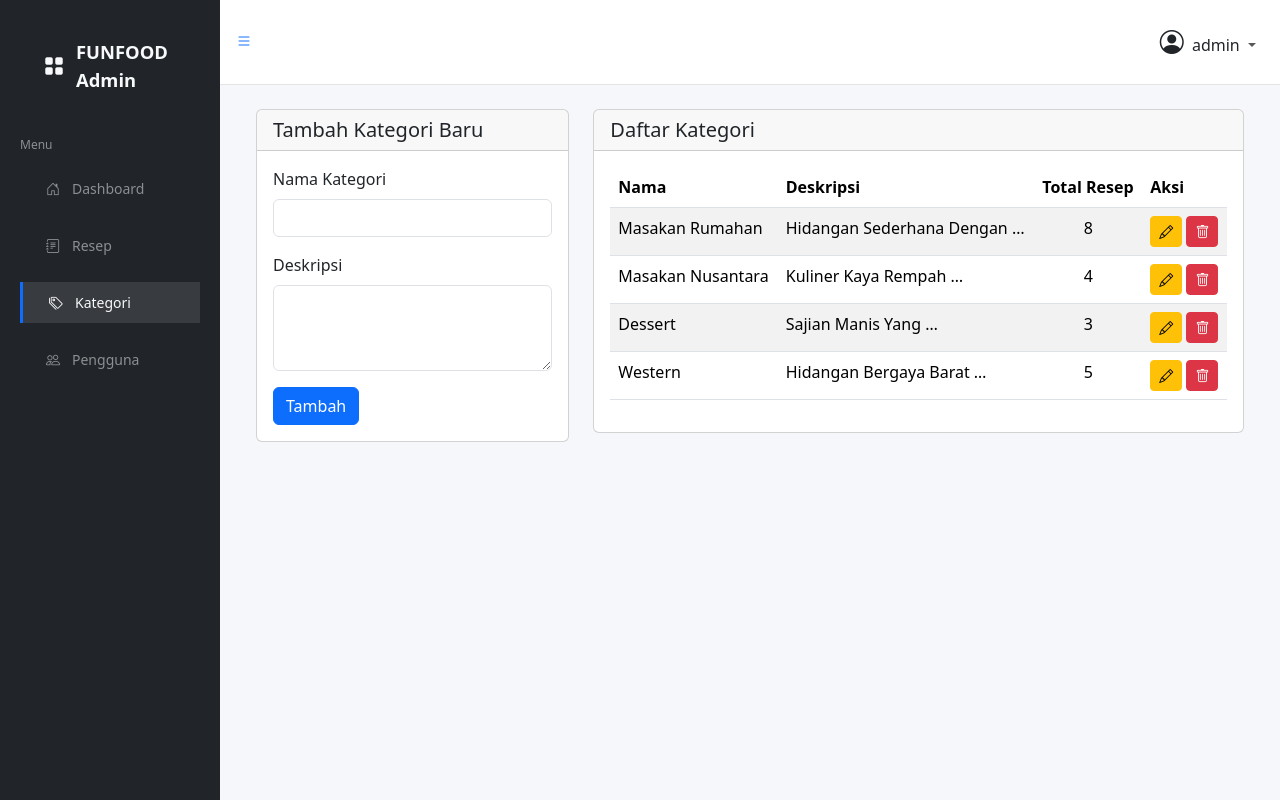
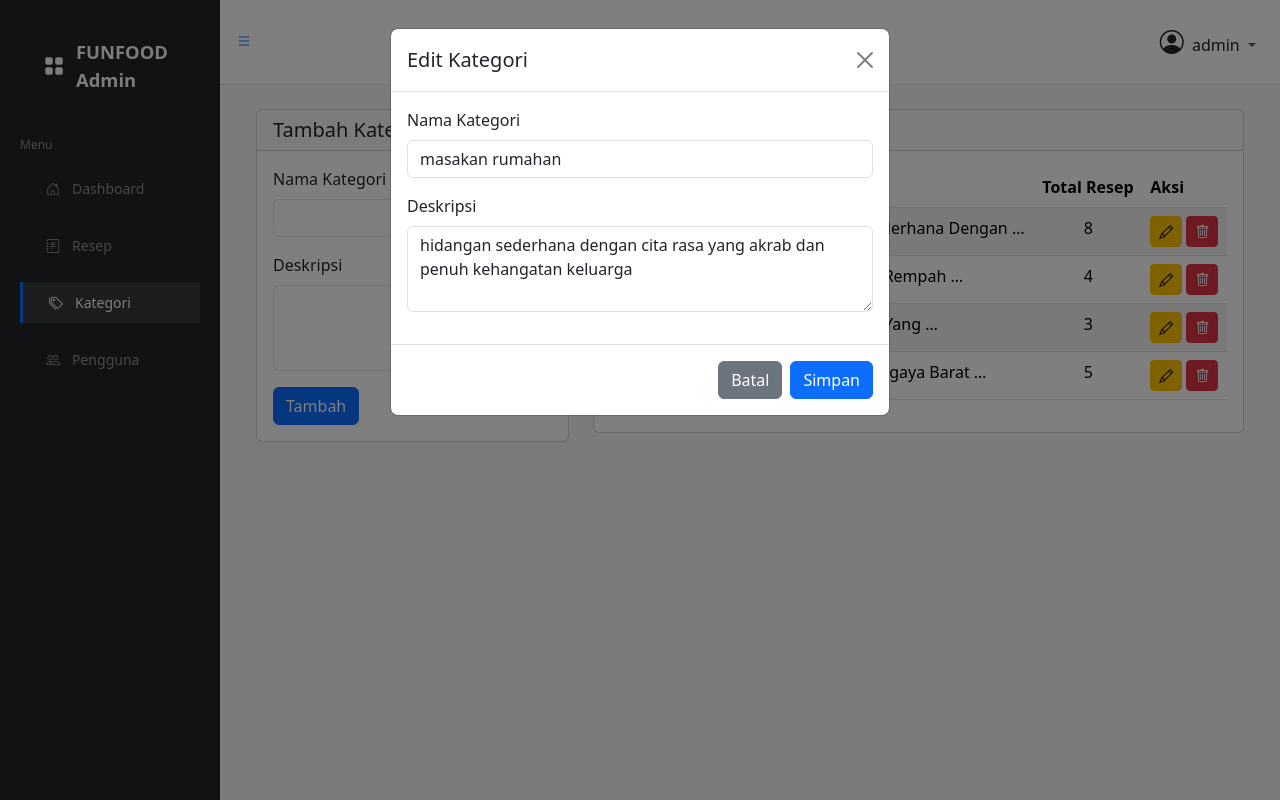
Before and after one commit to faniadwiw/funfood, a Django app: page /a/categories/ in a window 1280 px wide, after a click that opens the changed part. Run offline with Django 5.2, Linux system fonts and the light colour scheme; a user stored in the database is signed in; data comes from the database, SQL or seed files in the repository; both versions use the stored data as it was after the commit.

Commit message:
Add category management features; implement edit and delete functionality with modals

```diff
--- a/funfood_app/urls.py
+++ b/funfood_app/urls.py
@@ -38,6 +38,8 @@ urlpatterns = [
     path('a/recipe/<int:pk>/approve/', views.admin_approve_recipe, name='admin_approve_recipe'),
     path('a/categories/', views.admin_categories, name='admin_categories'),
     path('a/users/', views.admin_users, name='admin_users'),
+    path('a/categories/<int:pk>/edit/', views.admin_edit_category, name='admin_edit_category'),
+    path('a/categories/<int:pk>/delete/', views.admin_delete_category, name='admin_delete_category'),
     path('a/users/add/', views.admin_add_user, name='admin_add_user'),
     path('a/users/edit/<int:pk>/', views.admin_edit_user, name='admin_edit_user'),
     path('a/users/delete/<int:pk>/', views.admin_delete_user, name='admin_delete_user'),
--- a/funfood_app/views.py
+++ b/funfood_app/views.py
@@ -16,6 +16,15 @@ from .forms import CustomAuthenticationForm, CustomUserCreationForm, CustomUserC
 #------------------------------| PUBLIC |------------------------------
 class HomeView(TemplateView):
     template_name = 'public/home.html'
+
+    def get(self, request, *args, **kwargs):
+        if request.user.is_authenticated:
+            if request.user.is_superuser:
+                return redirect('admin_dashboard')
+            elif request.user.is_staff:
+                return redirect('staff_dashboard')
+
+        return super().get(request, *args, **kwargs)
 
     def get_context_data(self, **kwargs):
         context = super().get_context_data(**kwargs)
@@ -459,6 +468,52 @@ def admin_categories(request):
     return render(request, 'admin/categories.html', {'categories': categories})
 
 @login_required
+def admin_edit_category(request, pk):
+    if not request.user.is_superuser:
+        raise PermissionDenied
+
+    category = get_object_or_404(Category, pk=pk)
+
+    if request.method == 'POST':
+        name = request.POST.get('name')
+        description = request.POST.get('description')
+
+        if Category.objects.exclude(pk=pk).filter(name=name).exists():
+            messages.error(request, f'Kategori dengan nama "{name}" sudah ada.')
+        elif name:
+            try:
+                category.name = name
+                category.description = description
+                category.save()
+                messages.success(request, 'Kategori berhasil diperbarui.')
+                return redirect('admin_categories')
+            except Exception as e:
+                messages.error(request, f'Gagal memperbarui kategori: {str(e)}')
+
+        return redirect('admin_categories')
+
+    return redirect('admin_categories')
+
+@login_required
+def admin_delete_category(request, pk):
+    if not request.user.is_superuser:
+        raise PermissionDenied
+
+    category = get_object_or_404(Category, pk=pk)
+
+    if request.method == 'POST':
+        try:
+            if category.recipes.exists():
+                messages.error(request, f'Kategori "{category.name}" tidak dapat dihapus karena masih memiliki resep.')
+            else:
+                category.delete()
+                messages.success(request, f'Kategori "{category.name}" berhasil dihapus.')
+        except Exception as e:
+            messages.error(request, f'Gagal menghapus kategori: {str(e)}')
+
+    return redirect('admin_categories')
+
+@login_required
 def admin_users(request):
     if not request.user.is_superuser:
         raise PermissionDenied
--- a/templates/admin/categories.html
+++ b/templates/admin/categories.html
@@ -56,6 +56,12 @@
                     </button>
                   </td>
                 </tr>
+
+                <!-- Edit Modal -->
+                {% include 'admin/edit_categories.html' %}
+
+                <!-- Delete Modal -->
+                {% include 'admin/delete_categories.html' %}
                 {% endfor %}
               </tbody>
             </table>
@@ -65,4 +71,6 @@
     </div>
   </div>
 </div>
+
+
 {% endblock %}
--- /dev/null
+++ b/templates/admin/delete_categories.html
@@ -0,0 +1,26 @@
+<div class="modal fade" id="deleteModal{{ category.id }}" tabindex="-1">
+  <div class="modal-dialog">
+    <div class="modal-content">
+      <div class="modal-header">
+        <h5 class="modal-title">Konfirmasi Hapus</h5>
+        <button type="button" class="btn-close" data-bs-dismiss="modal"></button>
+      </div>
+      <div class="modal-body">
+        <p>Apakah Anda yakin ingin menghapus kategori "{{ category.name }}"?</p>
+        {% if category.recipe_count > 0 %}
+        <div class="alert alert-warning">
+          <i class="bi bi-exclamation-triangle"></i>
+          Kategori ini memiliki {{ category.recipe_count }} resep terkait.
+        </div>
+        {% endif %}
+      </div>
+      <div class="modal-footer">
+        <button type="button" class="btn btn-secondary" data-bs-dismiss="modal">Batal</button>
+        <form action="{% url 'admin_delete_category' category.id %}" method="post" class="d-inline">
+          {% csrf_token %}
+          <button type="submit" class="btn btn-danger">Hapus</button>
+        </form>
+      </div>
+    </div>
+  </div>
+</div>
--- /dev/null
+++ b/templates/admin/edit_categories.html
@@ -0,0 +1,34 @@
+<div class="modal fade" id="editModal{{ category.id }}" tabindex="-1">
+  <div class="modal-dialog">
+    <div class="modal-content">
+      <div class="modal-header">
+        <h5 class="modal-title">Edit Kategori</h5>
+        <button type="button" class="btn-close" data-bs-dismiss="modal"></button>
+      </div>
+      <form action="{% url 'admin_edit_category' category.id %}" method="post">
+        {% csrf_token %}
+        <div class="modal-body">
+          <div class="mb-3">
+            <label class="form-label">Nama Kategori</label>
+            <input type="text"
+                   name="name"
+                   class="form-control"
+                   value="{{ category.name }}"
+                   required>
+          </div>
+          <div class="mb-3">
+            <label class="form-label">Deskripsi</label>
+            <textarea name="description"
+                      class="form-control"
+                      rows="3"
+                      required>{{ category.description }}</textarea>
+          </div>
+        </div>
+        <div class="modal-footer">
+          <button type="button" class="btn btn-secondary" data-bs-dismiss="modal">Batal</button>
+          <button type="submit" class="btn btn-primary">Simpan</button>
+        </div>
+      </form>
+    </div>
+  </div>
+</div>
```
Also changed, not shown: db.sqlite3.
